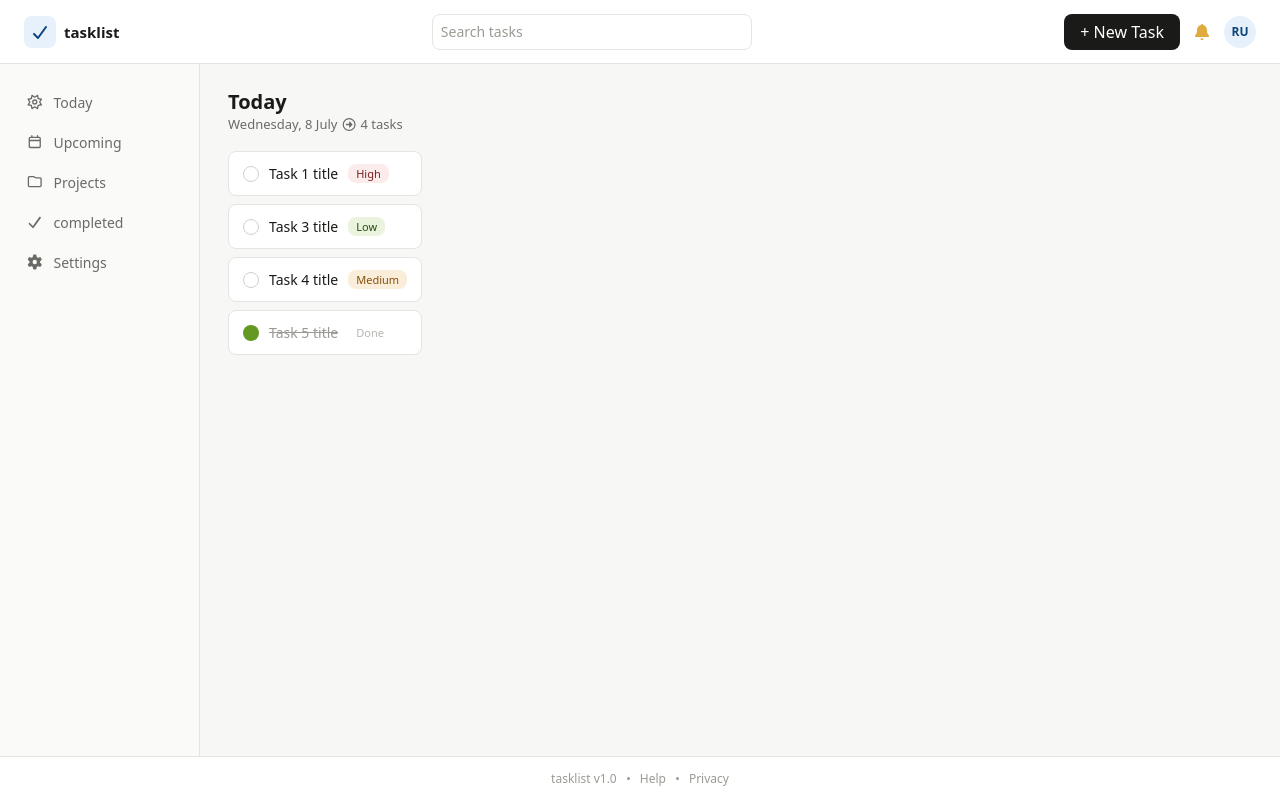
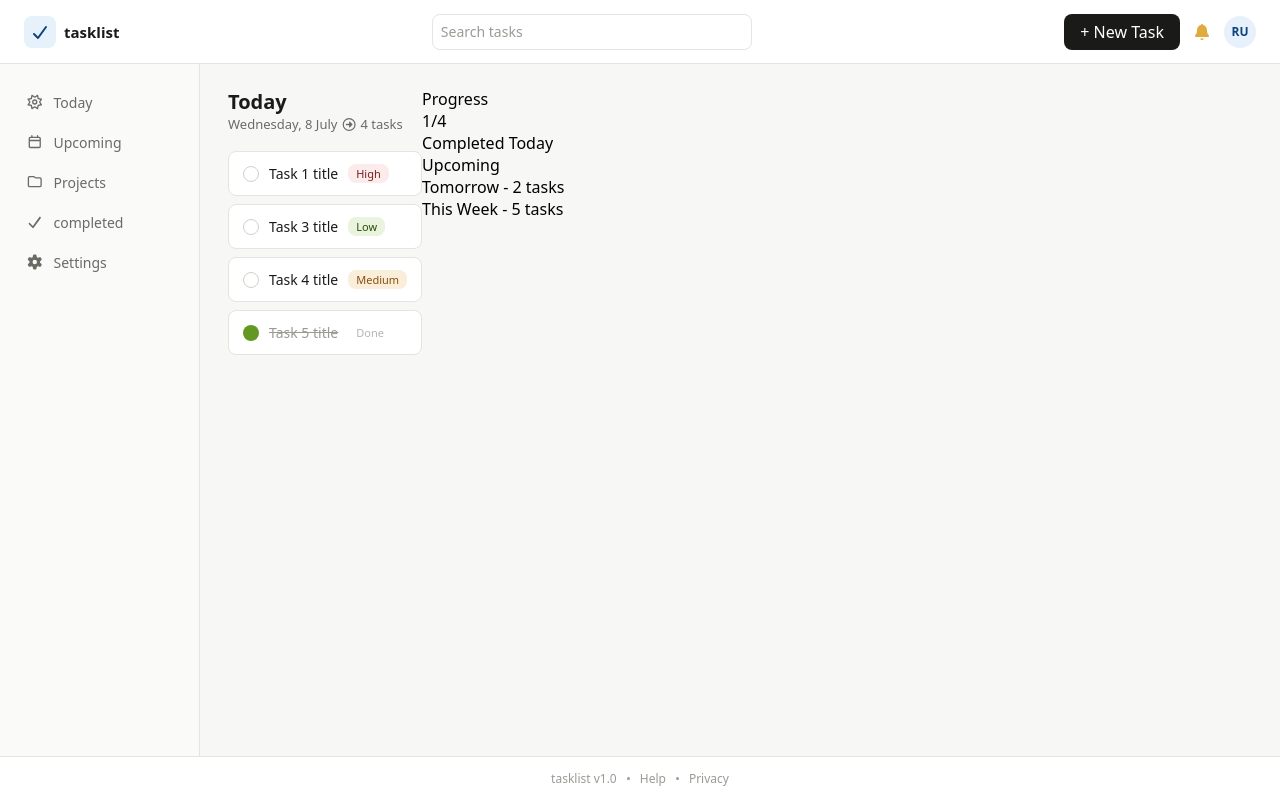
Before and after one commit to AlainRegisDev88/to-do-app, a React (Vite) app in the folder to-do-app/: page / in a window 1280 px wide. Built offline with nearby package versions, Linux system fonts and the light colour scheme; no server answers.

Commit message:
add the right panel

```diff
--- a/to-do-app/src/components/HomePage.css
+++ b/to-do-app/src/components/HomePage.css
@@ -4,6 +4,7 @@
 }
 
 .content-area{
+    display: flex;
     background-color: var(--surface-0);
     padding: 24px 28px;
 }
--- a/to-do-app/src/components/HomePage.jsx
+++ b/to-do-app/src/components/HomePage.jsx
@@ -72,7 +72,23 @@ const HomePage = () => {
                         </div>
 
                         <div className="right-panel">
+                            <div className="right-panel-header">
+                                <p>Progress</p>
+                                <div className="statc-card">
+                                    <div className="stat number">1/4</div>
+                                    <div className="stat label">Completed Today</div>
+                                </div>
+                            </div>
 
+                            <div className="upcoming-tasks">
+                                <div className="upcoming-header">
+                                    Upcoming
+                                </div>
+                                <div className="upcoming-body">
+                                    <p className="upcoming">Tomorrow - 2 tasks</p>
+                                    <p className="upcoming">This Week - 5 tasks</p>
+                                </div>
+                            </div>
                         </div>
 
                     </div>
```
